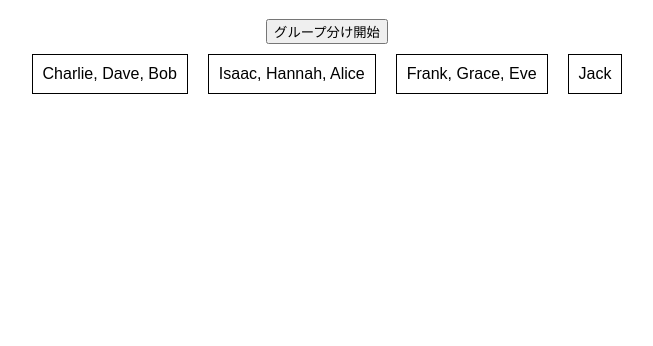
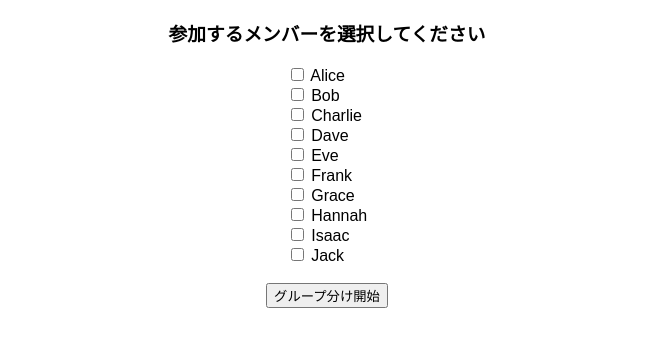
Before and after one commit to zeonDao/grouping-app, a plain HTML site: page index.html in a window 1280 px wide. Both pictures are taken after a click on the button "グループ分け開始". Shown: the part 70-416 px from the top of the page, without its empty margins (313-966 px from the left). Drawn offline with Linux system fonts and the light colour scheme.

Commit message:
Add files via upload

```diff
--- a/index.html
+++ b/index.html
@@ -7,19 +7,40 @@
     <style>
         body { font-family: Arial, sans-serif; text-align: center; }
         .group { margin: 10px; padding: 10px; border: 1px solid #000; display: inline-block; }
+        .member-list { text-align: left; display: inline-block; }
     </style>
 </head>
 <body>
     <h1>グループ分けアプリ</h1>
+    <h3>参加するメンバーを選択してください</h3>
+    <div class="member-list">
+        <label><input type="checkbox" value="Alice"> Alice</label><br>
+        <label><input type="checkbox" value="Bob"> Bob</label><br>
+        <label><input type="checkbox" value="Charlie"> Charlie</label><br>
+        <label><input type="checkbox" value="Dave"> Dave</label><br>
+        <label><input type="checkbox" value="Eve"> Eve</label><br>
+        <label><input type="checkbox" value="Frank"> Frank</label><br>
+        <label><input type="checkbox" value="Grace"> Grace</label><br>
+        <label><input type="checkbox" value="Hannah"> Hannah</label><br>
+        <label><input type="checkbox" value="Isaac"> Isaac</label><br>
+        <label><input type="checkbox" value="Jack"> Jack</label><br>
+    </div>
+    <br><br>
     <button onclick="grouping()">グループ分け開始</button>
     <div id="result"></div>
     <script>
         function grouping() {
-            const members = ["Alice", "Bob", "Charlie", "Dave", "Eve", "Frank", "Grace", "Hannah", "Isaac", "Jack"];
-            let shuffled = members.sort(() => 0.5 - Math.random());
+            // チェックされたメンバーを取得
+            const selectedMembers = [...document.querySelectorAll('input[type="checkbox"]:checked')].map(cb => cb.value);
+            if (selectedMembers.length < 7) {
+                alert("最低7人を選択してください！");
+                return;
+            }
+
+            let shuffled = selectedMembers.sort(() => 0.5 - Math.random());
             let groups = [];
             while (shuffled.length) {
-                groups.push(shuffled.splice(0, 3));
+                groups.push(shuffled.splice(0, Math.min(4, shuffled.length)));
             }
             document.getElementById("result").innerHTML = groups.map(g => `<div class="group">${g.join(", ")}</div>`).join("");
         }
```
